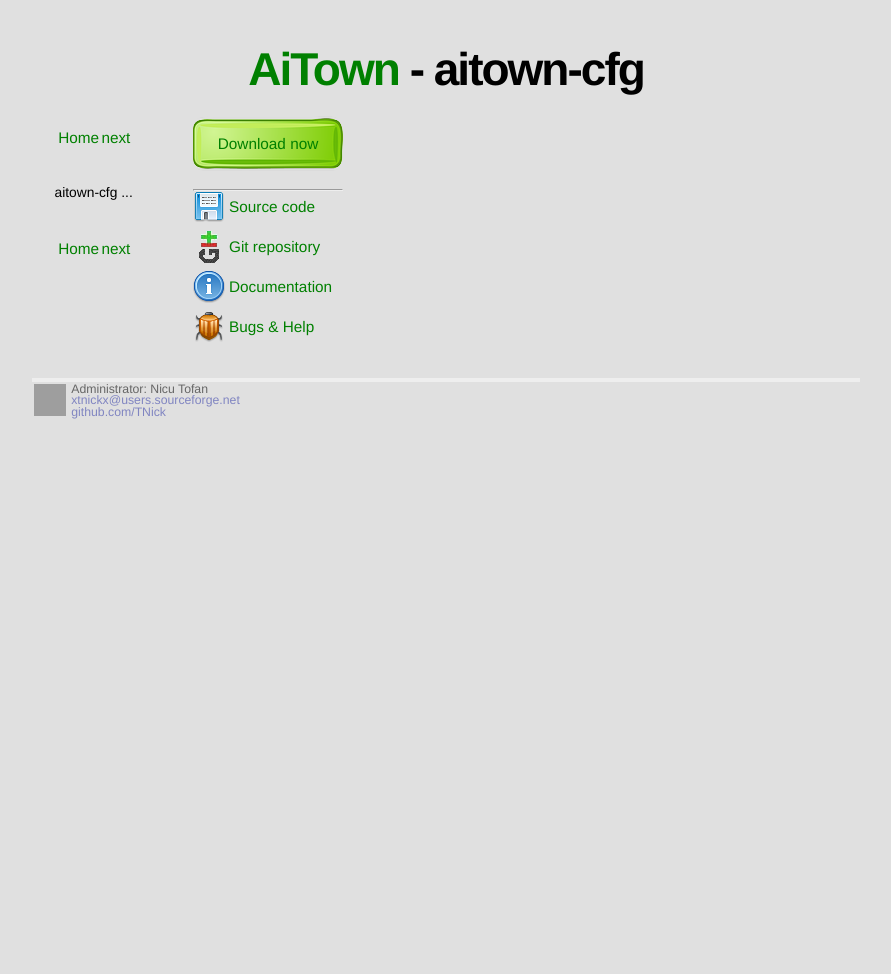
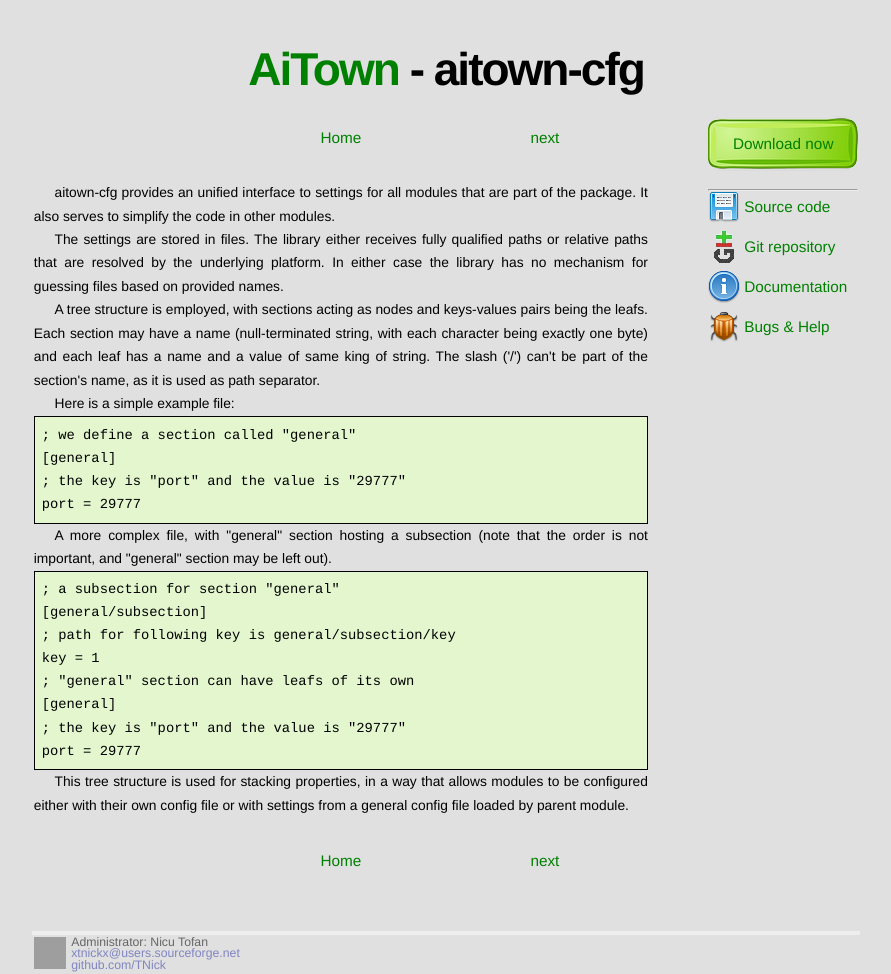
Before and after one commit to TNick/aitown, a Jekyll site: the page built from reference/aitown-cfg.html, in a window 1280 px wide. Shown: the whole page, without its empty margins (194-1085 px from the left). Built offline with Jekyll 4.4.1, drawn with Linux system fonts in a browser that asks for light colours; before the commit the page ends 946 px from its top, so only the background shows below that; grey boxes are pictures that could not be loaded.

Commit message:
Updated aitown-cfg

```diff
--- a/reference/aitown-cfg.html
+++ b/reference/aitown-cfg.html
@@ -6,5 +6,56 @@
 
 <p>
 
-    aitown-cfg ...
+    aitown-cfg provides an unified interface to settings for all modules
+    that are part of the package. It also serves to simplify the code in other
+    modules.
 </p>
+
+<p>
+    The settings are stored in files. The library either receives fully
+    qualified paths or relative paths that are resolved by the underlying
+    platform. In either case the library has no mechanism for guessing
+    files based on provided names.
+</p>
+
+<p>
+    A tree structure is employed, with sections acting as nodes
+    and keys-values pairs being the leafs. Each section may have a name
+    (null-terminated string, with each character being exactly one byte)
+    and each leaf has a name and a value of same king of string. The slash ('/')
+    can't be part of the section's name, as it is used as path separator.
+</p>
+
+<p>
+    Here is a simple example file:
+</p>
+
+<div class="codearea">
+; we define a section called "general"<br />
+[general]<br>
+; the key is "port" and the value is "29777"<br>
+port = 29777<br>
+</div>
+
+<p>
+    A more complex file, with "general" section hosting a subsection
+    (note that the order is not important, and "general" section
+    may be left out).
+</p>
+
+<div class="codearea">
+; a subsection for section "general"<br />
+[general/subsection]<br />
+; path for following key is general/subsection/key<br />
+key = 1<br />
+; "general" section can have leafs of its own<br />
+[general]<br>
+; the key is "port" and the value is "29777"<br />
+port = 29777<br>
+</div>
+
+<p>
+    This tree structure is used for stacking properties, in a way that allows
+    modules to be configured either with their own config file or with
+    settings from a general config file loaded by parent module.
+</p>
```
